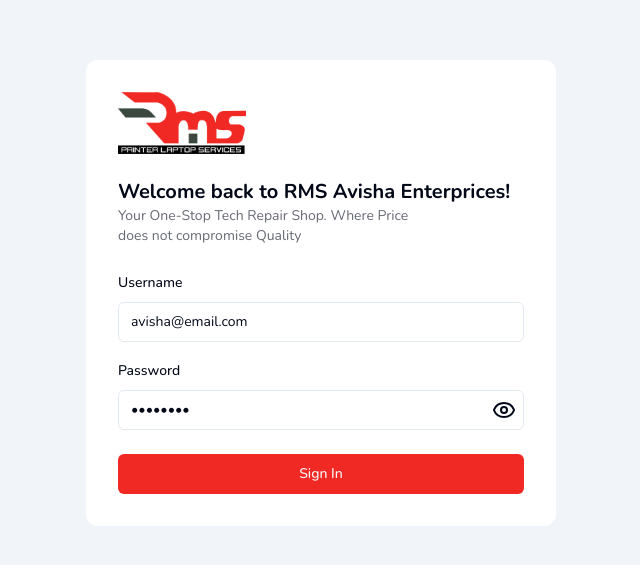
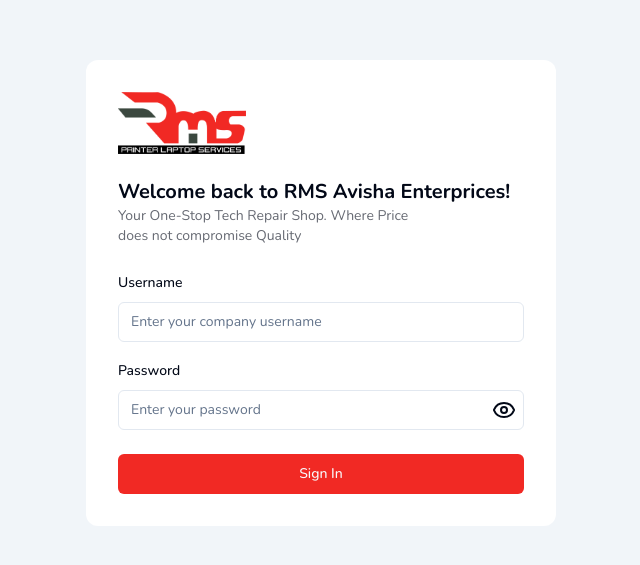
Before and after one commit to finnsatoshi03/rms-avisha-web-system, a React (Vite) app: page /login in a window 1280 px wide. Shown: the part 107-672 px from the top of the page, without its empty margins (319-959 px from the left). Built offline with nearby package versions, Linux system fonts and the light colour scheme; no server answers; what @react-pdf/renderer would draw is missing.

Commit message:
feat: Update login form default values
The code changes in the login form component update the default values for the username and password fields. This ensures that the fields are initially empty, allowing users to enter their own credentials.

```diff
--- a/src/components/auth/login-form.tsx
+++ b/src/components/auth/login-form.tsx
@@ -32,8 +32,8 @@
   const form = useForm<z.infer<typeof formSchema>>({
     resolver: zodResolver(formSchema),
     defaultValues: {
-      username: "avisha@email.com",
-      password: "pass1234",
+      username: "",
+      password: "",
     },
   });
 
```
